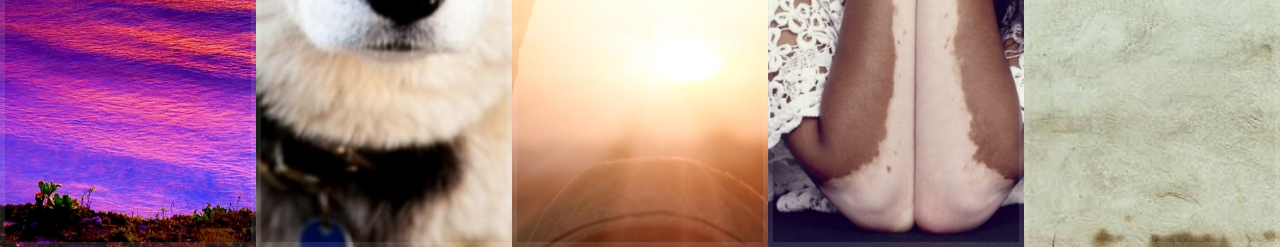
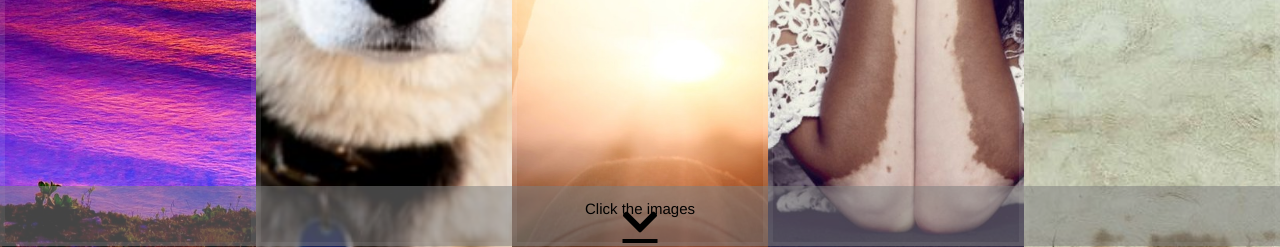
Before and after one commit to BHedi89/myportfolio, a plain HTML site: page index.html in a window 1280 px wide. Shown: the part 553-800 px from the top of the page. Drawn offline with Linux system fonts and the light colour scheme.

Commit message:
main page is done

```diff
--- a/index.html
+++ b/index.html
@@ -5,12 +5,17 @@
     <meta charset="UTF-8">
     <meta name="viewport" content="width=device-width, initial-scale=1.0">
     <title>My Portfolio</title>
-
+    <!-- ¨CSS -->
     <link rel="stylesheet" href="style.css">
+    <!-- fonts -->
     <link href='https://fonts.googleapis.com/css?family=Amatic+SC' rel='stylesheet' type='text/css'>
+    <!-- fontawesome -->
+    <link rel="stylesheet" href="https://pro.fontawesome.com/releases/v5.13.0/css/all.css">
 </head>
 
 <body>
+
+    <!-- main page -->
     <div class="panels">
         <div class="panel panel1">
             <p>I think</p>
@@ -38,6 +43,13 @@
             <p>Nowadays</p>
         </div>
     </div>
+    <div class="footer">
+        <p class="footer-text">Click the images</p>
+        <a href="" class="fas fa-chevron-down"></a>
+    </div>
+    <!-- end of main page -->
+
+    <!-- JS -->
     <script src="app.js"></script>
 </body>
 
--- a/style.css
+++ b/style.css
@@ -1,6 +1,6 @@
 html {
     box-sizing: border-box;
-    background: #ffc600;
+    background: white;
     font-family: 'helvetica neue';
     font-size: 20px;
     font-weight: 200;
@@ -46,7 +46,6 @@ body {
 .panel4 { background-image:url("./image/unusual-models-pic6.jpg"); }
 .panel5 { background-image:url("./image/GettyImages-1213740333.jpgtiny-1024x768.jpg"); }
 
-  /* Flex Children */
 .panel > * {
     margin: 0;
     width: 100%;
@@ -77,3 +76,29 @@ body {
     flex: 5;
     font-size: 40px;
 }
+
+.footer {
+    background-color: rgba(128, 128, 128, 0.534);
+    height: 60px;
+    display: flex;
+    align-items: center;
+    justify-content: center;
+    position: absolute;
+    bottom: 1px;
+    width: 100%;
+}
+
+.fa-chevron-down {
+    font-size: 40px;
+    text-align: center;
+    position: absolute;
+    margin-top: 11px;
+    color: black;
+}
+
+.footer-text {
+    font-size: 15px;
+    text-align: center;
+    position: relative;
+    margin-bottom: 30px;
+}
```
